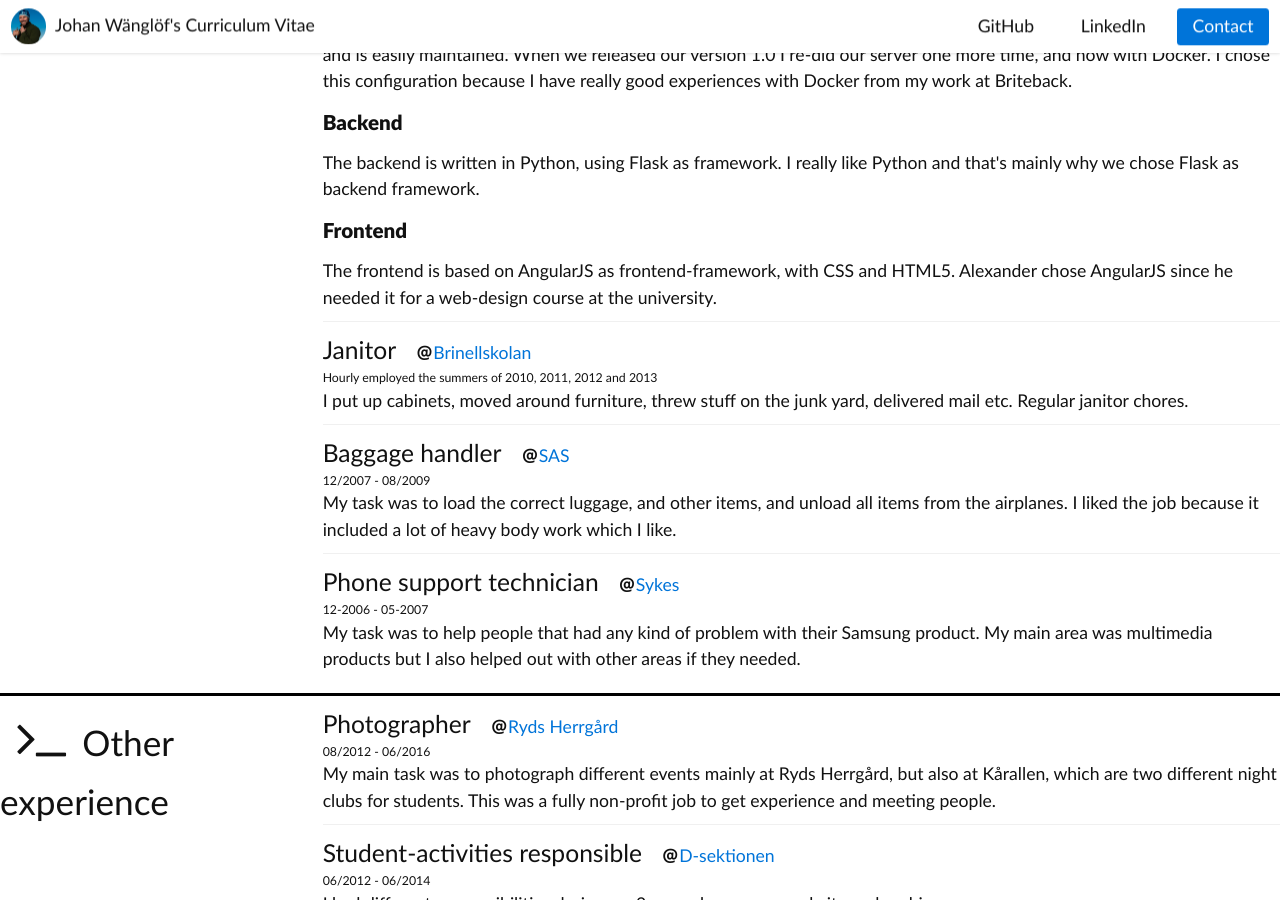
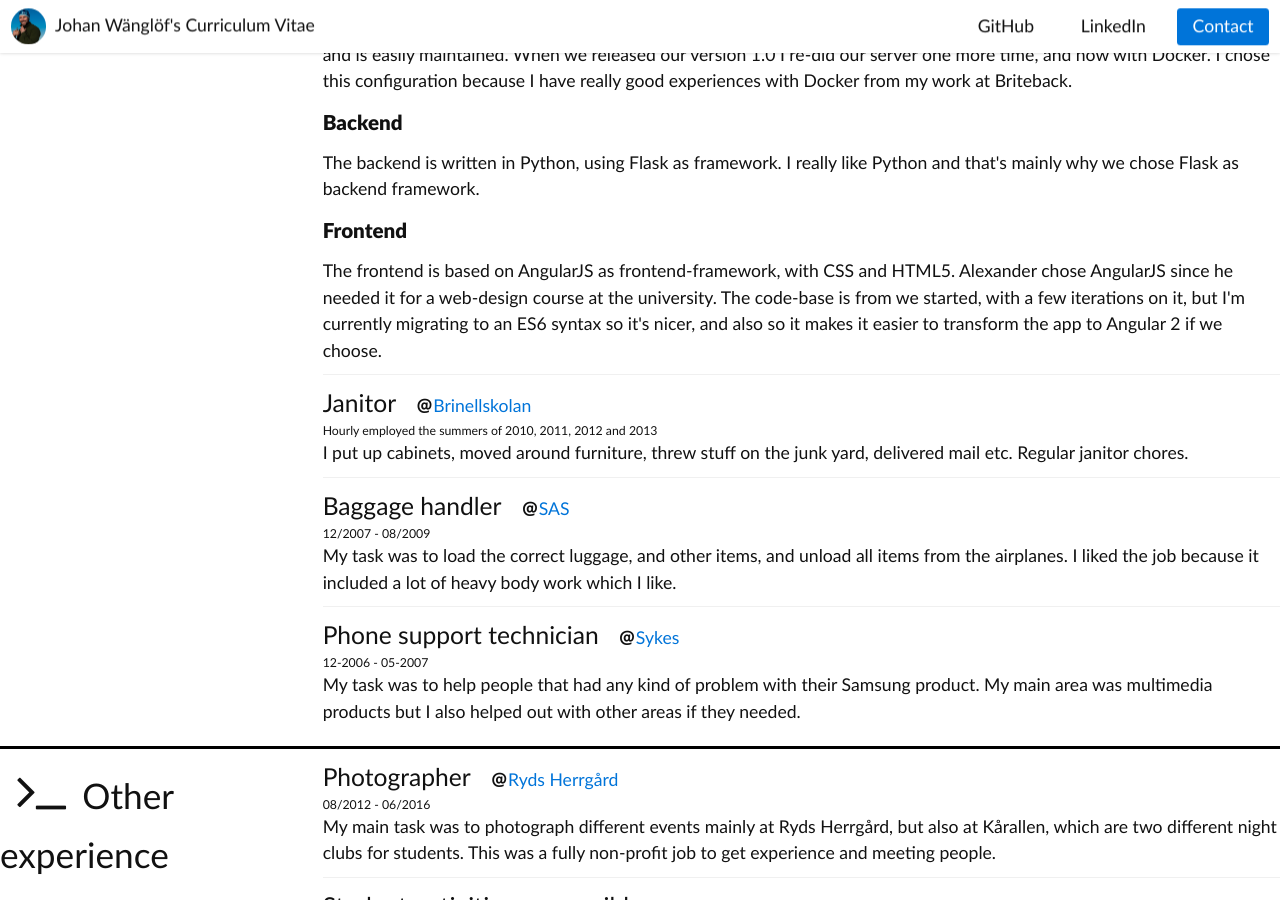
Before and after one commit to jwanglof/jwanglof.github.io, a Jekyll site: the page cv/index.html, which Jekyll copies as it is, in a window 1280 px wide and 900 px high, scrolled down 2164 px. Built offline with Jekyll 4.4.1, drawn with Linux system fonts in a browser that asks for light colours.

Commit message:
Added more text to BoTillsammans

```diff
--- a/cv/index.html
+++ b/cv/index.html
@@ -229,7 +229,7 @@
                                 The backend is written in Python, using Flask as framework. I really like Python and that's mainly why we chose Flask as backend framework.
 
                                 <h3>Frontend</h3>
-                                The frontend is based on AngularJS as frontend-framework, with CSS and HTML5. Alexander chose AngularJS since he needed it for a web-design course at the university.
+                                The frontend is based on AngularJS as frontend-framework, with CSS and HTML5. Alexander chose AngularJS since he needed it for a web-design course at the university. The code-base is from we started, with a few iterations on it, but I'm currently migrating to an ES6 syntax so it's nicer, and also so it makes it easier to transform the app to Angular 2 if we choose.
                             <!--</div>-->
                         <!--</div>-->
                     <!--</div>-->
```
